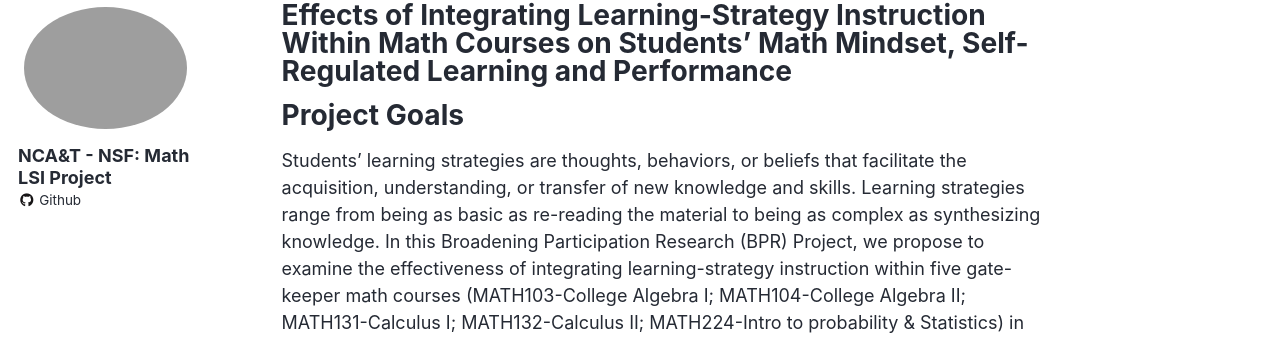
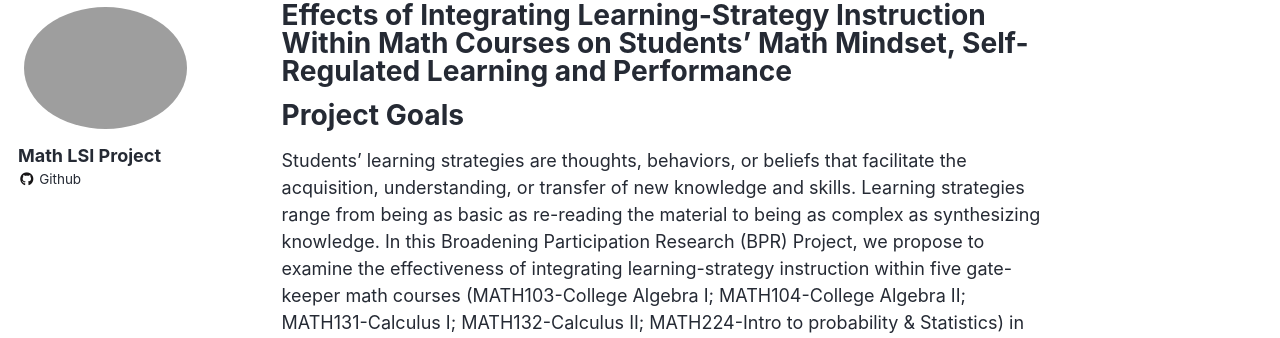
Before and after one commit to mathlsincat/mathlsincat.github.io, a Jekyll site: the page built from _pages/about.md, in a window 1280 px wide. Shown: the part 117-455 px from the top of the page. Built offline with Jekyll 4.4.1, drawn with Linux system fonts in a browser that asks for light colours.

Commit message:
update config.yml file

```diff
--- a/_config.yml
+++ b/_config.yml
@@ -80,7 +80,7 @@ analytics:
 
 # Site Author
 author:
-  name             : "NCA&T - NSF: Math LSI Project"
+  name             : "Math LSI Project"
   avatar           : "ncat-nsf-logo.png"
   bio              : # "MATH LSI"
   location         : # "Mateena Hall"
```
